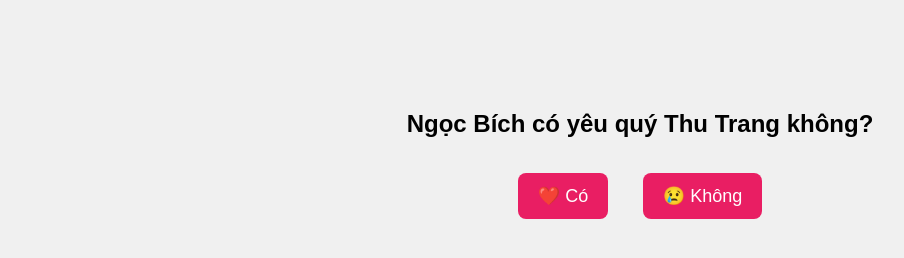
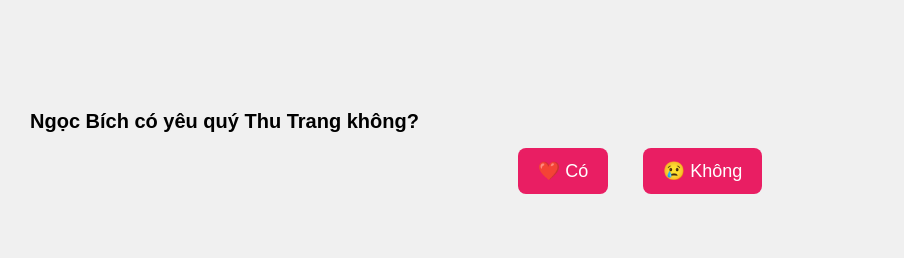
Before and after one commit to daotrang2002/ThuTrang2, a plain HTML site: page index.html in a window 1280 px wide. Shown: the whole page, without its empty margins (0-904 px from the left). Drawn offline with Linux system fonts and the light colour scheme.

Commit message:
Update index.html

```diff
--- a/index.html
+++ b/index.html
@@ -18,7 +18,9 @@
       margin-top: 100px;
     }
     h2 {
-      font-size: 24px;
+      font-size: 20px;
+      text-align: justify;
+      margin: 0 20px;
     }
     .button {
       padding: 12px 20px;
@@ -47,7 +49,7 @@
       line-height: 1.3;
       box-shadow: 0 2px 8px rgba(0,0,0,0.2);
       border-radius: 10px;
-      text-align: left;
+      text-align: justify;
       white-space: pre-wrap;
       min-height: 200px;
     }
```
